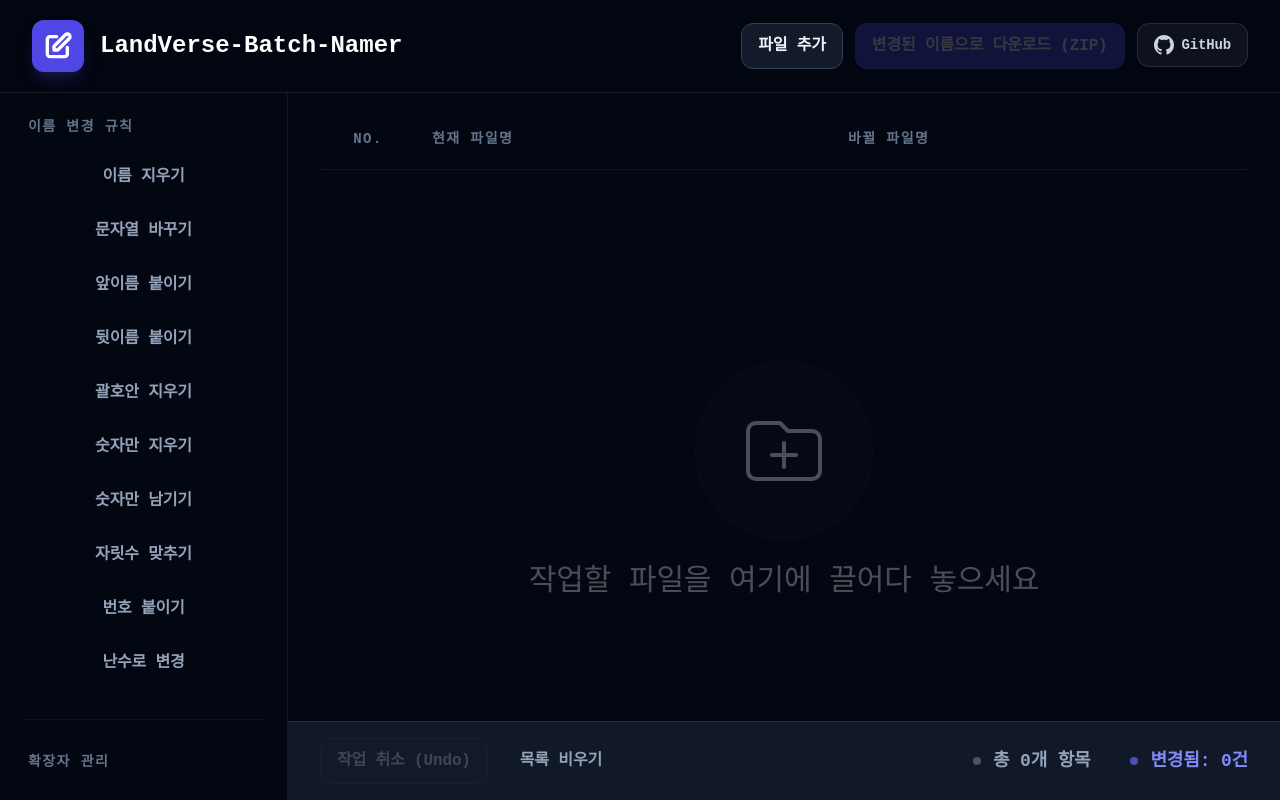
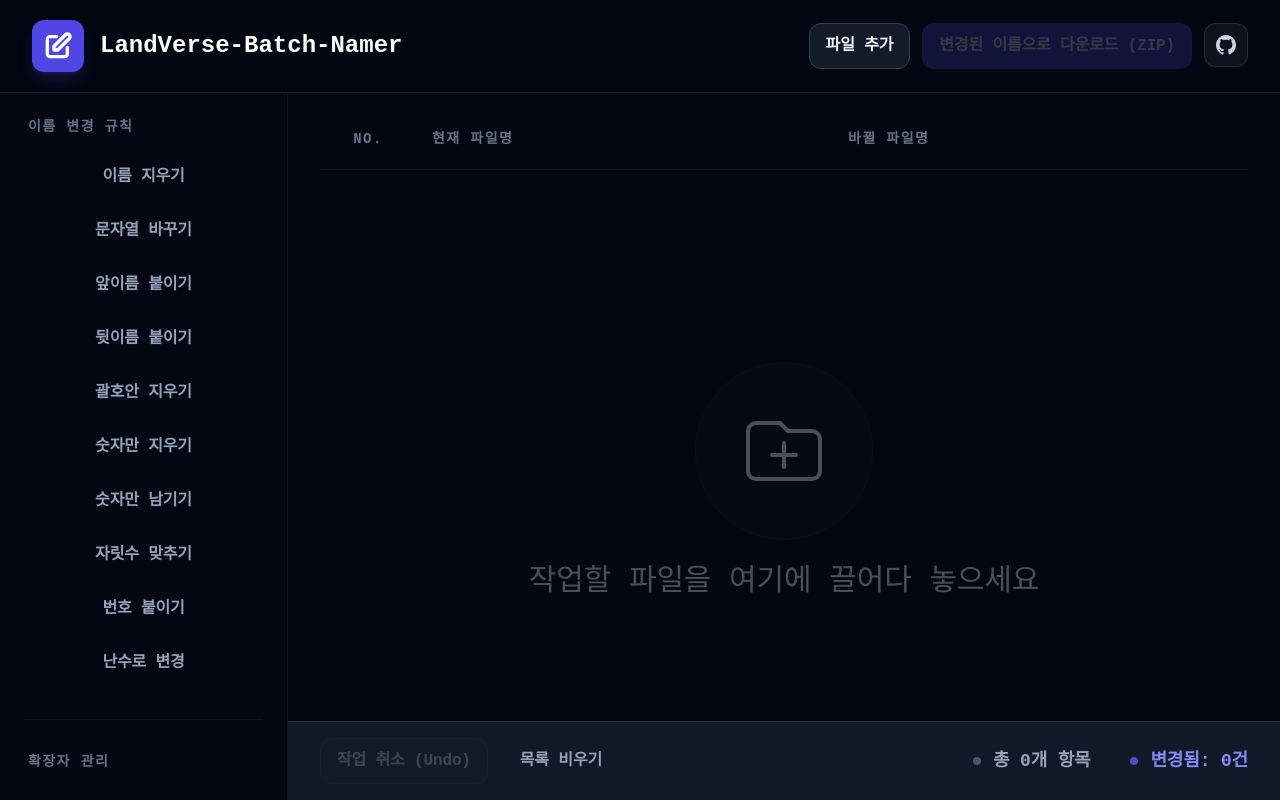
Before and after one commit to rukawa-dev/google-batch-namer, a React (Vite) app: page / in a window 1280 px wide. Built offline with nearby package versions, Linux system fonts and the light colour scheme; a web font is replaced by a local one.

Commit message:
Update App.tsx

```diff
--- a/App.tsx
+++ b/App.tsx
@@ -203,11 +203,10 @@ const App: React.FC = () => {
             href="https://github.com/rukawa-dev/landverse-batch-namer"
             target="_blank"
             rel="noopener noreferrer"
-            className="flex items-center gap-2 px-4 h-11 bg-white/5 hover:bg-white/10 border border-white/10 rounded-xl transition-all duration-300 text-slate-300 hover:text-white"
+            className="flex items-center justify-center w-11 h-11 bg-white/5 hover:bg-white/10 border border-white/10 rounded-xl transition-all duration-300 text-slate-300 hover:text-white"
             title="GitHub Repository"
           >
             <svg className="h-5 w-5 fill-current" viewBox="0 0 24 24"><path d="M12 0c-6.626 0-12 5.373-12 12 0 5.302 3.438 9.8 8.207 11.387.599.111.793-.261.793-.577v-2.234c-3.338.726-4.033-1.416-4.033-1.416-.546-1.387-1.333-1.756-1.333-1.756-1.089-.745.083-.729.083-.729 1.205.084 1.839 1.237 1.839 1.237 1.07 1.834 2.807 1.304 3.492.997.107-.775.418-1.305.762-1.604-2.665-.305-5.467-1.334-5.467-5.931 0-1.311.469-2.381 1.236-3.221-.124-.303-.535-1.524.117-3.176 0 0 1.008-.322 3.301 1.23.957-.266 1.983-.399 3.003-.404 1.02.005 2.047.138 3.006.404 2.291-1.552 3.297-1.23 3.297-1.23.653 1.653.242 2.874.118 3.176.77.84 1.235 1.911 1.235 3.221 0 4.609-2.807 5.624-5.479 5.921.43.372.823 1.102.823 2.222v3.293c0 .319.192.694.801.576 4.765-1.589 8.199-6.086 8.199-11.386 0-6.627-5.373-12-12-12z" /></svg>
-            <span className="text-sm font-bold">GitHub</span>
           </a>
         </div>
       </header>
```
